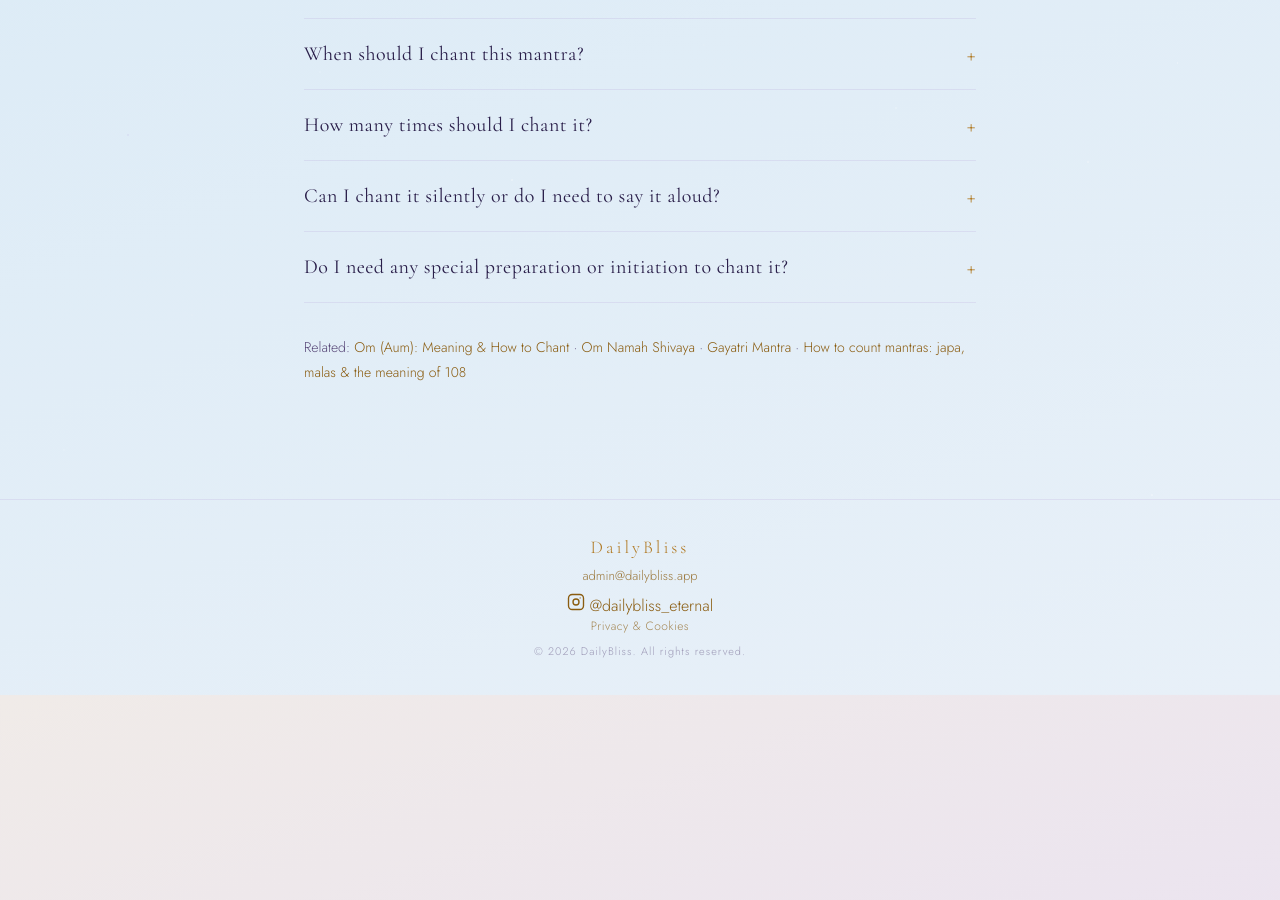
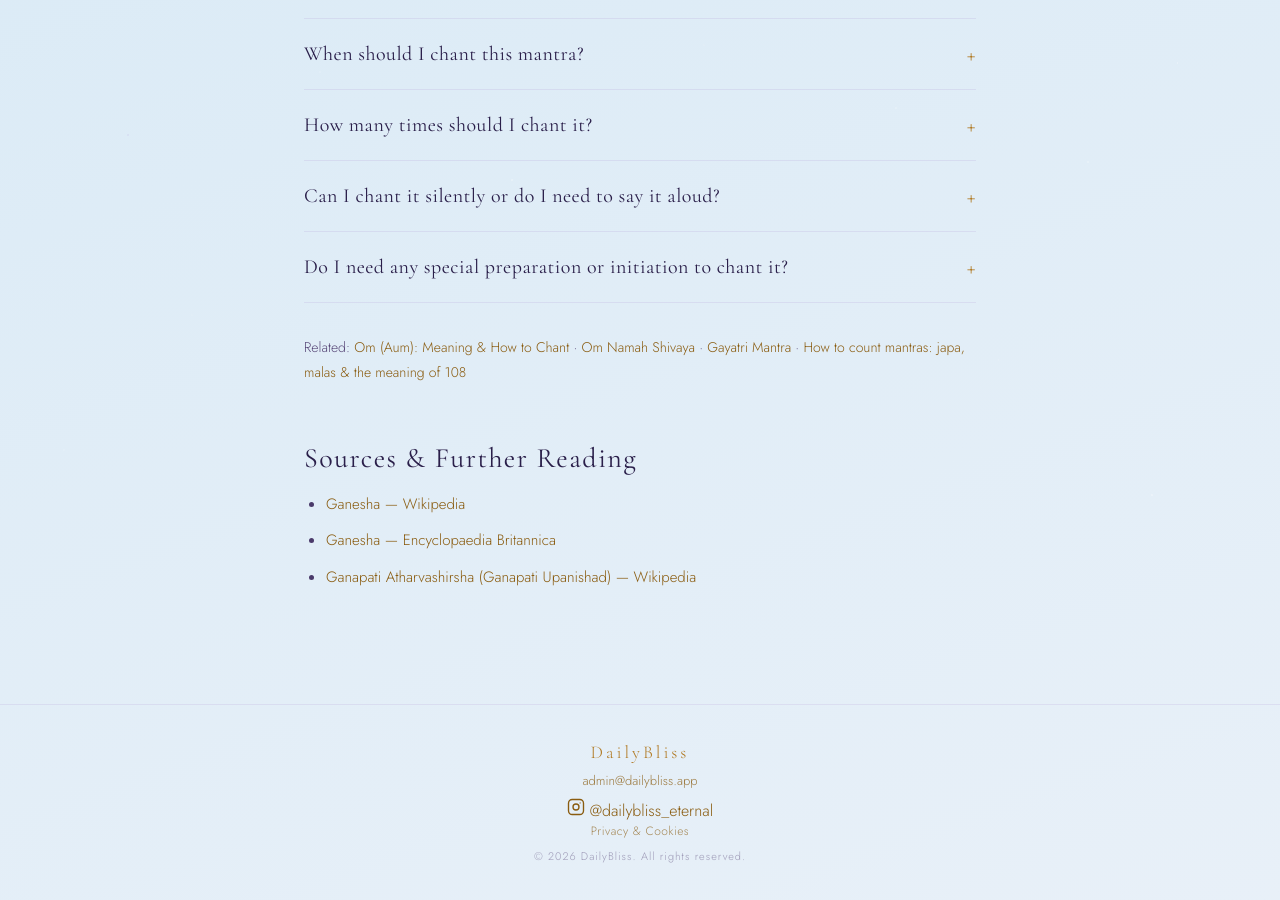
Before and after one commit to dailybliss/dailybliss.github.io, a Jekyll site: the page built from blog/om-gan-ganpataye-namah.html, in a window 1280 px wide and 900 px high, scrolled down 3611 px. Built offline with Jekyll 4.4.1, drawn with Linux system fonts in a browser that asks for light colours; before the commit the page ends 4306 px from its top, so only the background shows below that.

Commit message:
Update om-gan-ganpataye-namah.html

```diff
--- a/blog/om-gan-ganpataye-namah.html
+++ b/blog/om-gan-ganpataye-namah.html
@@ -225,4 +225,13 @@ last_modified_at: 2026-09-28
     · <a href="{{ '/blog/gayatri-mantra/' | relative_url }}">Gayatri Mantra</a>
     · <a href="{{ '/blog/how-to-count-mantras/' | relative_url }}">How to count mantras: japa, malas &amp; the meaning of 108</a>
   </p>
+
+  <div style="margin-top:32px;">
+  <h2>Sources &amp; Further Reading</h2>
+  <ul>
+    <li><a href="https://en.wikipedia.org/wiki/Ganesha" target="_blank" rel="noopener">Ganesha — Wikipedia</a></li>
+    <li><a href="https://www.britannica.com/topic/Ganesha" target="_blank" rel="noopener">Ganesha — Encyclopaedia Britannica</a></li>
+    <li><a href="https://en.wikipedia.org/wiki/Ganapati_Atharvashirsa" target="_blank" rel="noopener">Ganapati Atharvashirsha (Ganapati Upanishad) — Wikipedia</a></li>
+  </ul>
+</div>
 </article>
```
